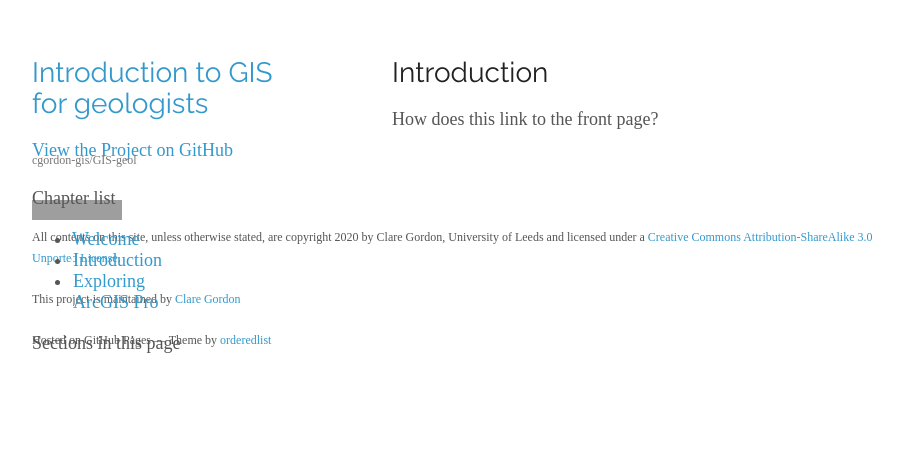
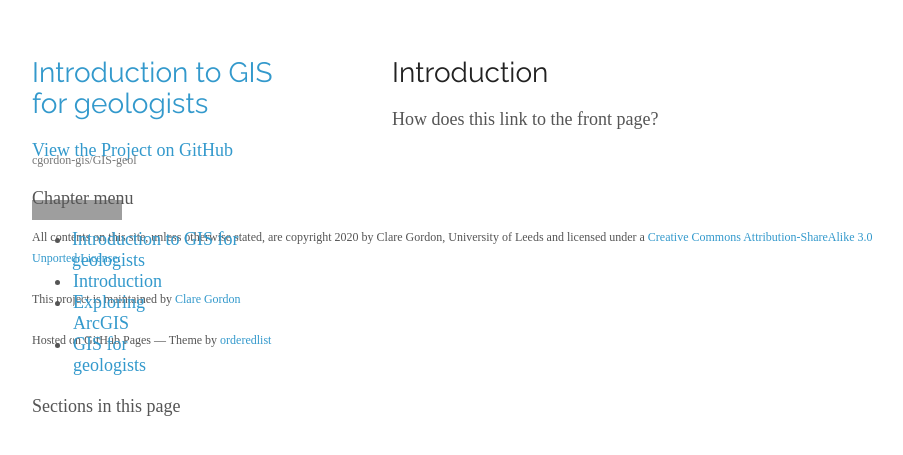
Before and after one commit to cgordon-gis/GIS-geol, a Jekyll site: the page built from 01_introduction.md, in a window 1280 px wide. Shown: the top 455 px of the page, without its empty margins (178-1081 px from the left). Built offline with Jekyll 4.4.1, drawn with Linux system fonts in a browser that asks for light colours; grey boxes are pictures that could not be loaded.

Commit message:
fiddling with menus

```diff
--- a/index.md
+++ b/00_index.md
@@ -6,6 +6,8 @@ title: Introduction to GIS for geologists
 # Introduction to GIS for geologists
 
 The background to GIS and an explanation of what it is will be covered in the lecture segment at the beginning of the class and the presentation and any other supporting materials will be available in Minerva.  The lecture segment should help you to understand why you are doing these exercises.  If you still aren't sure, please ask Clare.
+
+### Welcome to this module
 
 ## Learning outcomes
 
--- a/_layouts/default.html
+++ b/_layouts/default.html
@@ -22,12 +22,25 @@
 	    <p class="view"><a href="https://github.com/cgordon-gis/GIS-geol">View the Project on GitHub <small>cgordon-gis/GIS-geol</small></a></p>
 
 	    <!-- Include automatic list of pages in site -->
-	    <p>{{ site.data.toclist.docs_list_title }}</p>
+	    <p>Chapter menu</p>
 	    <ul>
-	       {% for item in site.data.toclist.docs %}
-	       <li class="{% if item.url == page.url %}active{% endif %}">
-		  <a href="{{ item.url }}">{{ item.title }}</a>
+	       {% for p in site.pages %}
+	       <li>
+		  <a href="{{ p.url }}">{{ p.title }}</a>
 	       </li>
+	       {% endfor %}
+	    </ul>
+
+	    <ul>
+	       {% for node in site.pages %}
+	       {% if node.url contains base_url %}
+	       {% assign node_url_parts = node.url | split: '/' %}
+	       {% assign node_url_parts_size = node_url_parts | size %}
+	       {% assign filename = node_url_parts | last %}
+	       {% if url_parts_size == node_url_parts_size and filename != 'index.html' %}
+	       <li><a href='{{node.url}}'>{{node.title}}</a></li>
+	       {% endif %}
+	       {% endif %}
 	       {% endfor %}
 	    </ul>
 
@@ -41,7 +54,9 @@
 	 <section>
 	    {{ content }}
 	 </section>
+
 	 <br clear="all" />
+
 	 <footer>
 	    <p><small><a rel="license" href="http://creativecommons.org/licenses/by-sa/3.0/"><img alt="Creative Commons License" style="border-width:0" src="http://i.creativecommons.org/l/by-sa/3.0/88x31.png" /></a><br />All contents on this site, unless otherwise stated, are copyright 2020 by Clare Gordon, University of Leeds and licensed under a <a rel="license" href="http://creativecommons.org/licenses/by-sa/3.0/">Creative Commons Attribution-ShareAlike 3.0 Unported License</a>.</small></p>
 	    <p><small>This project is maintained by <a href="https://github.com/cgordon-gis">Clare Gordon</a></small></p>
```
Also changed, not shown: 01_introduction.md (renamed from introduction.md), 02_exploring.md (renamed from exploring.md), 1 other file.
